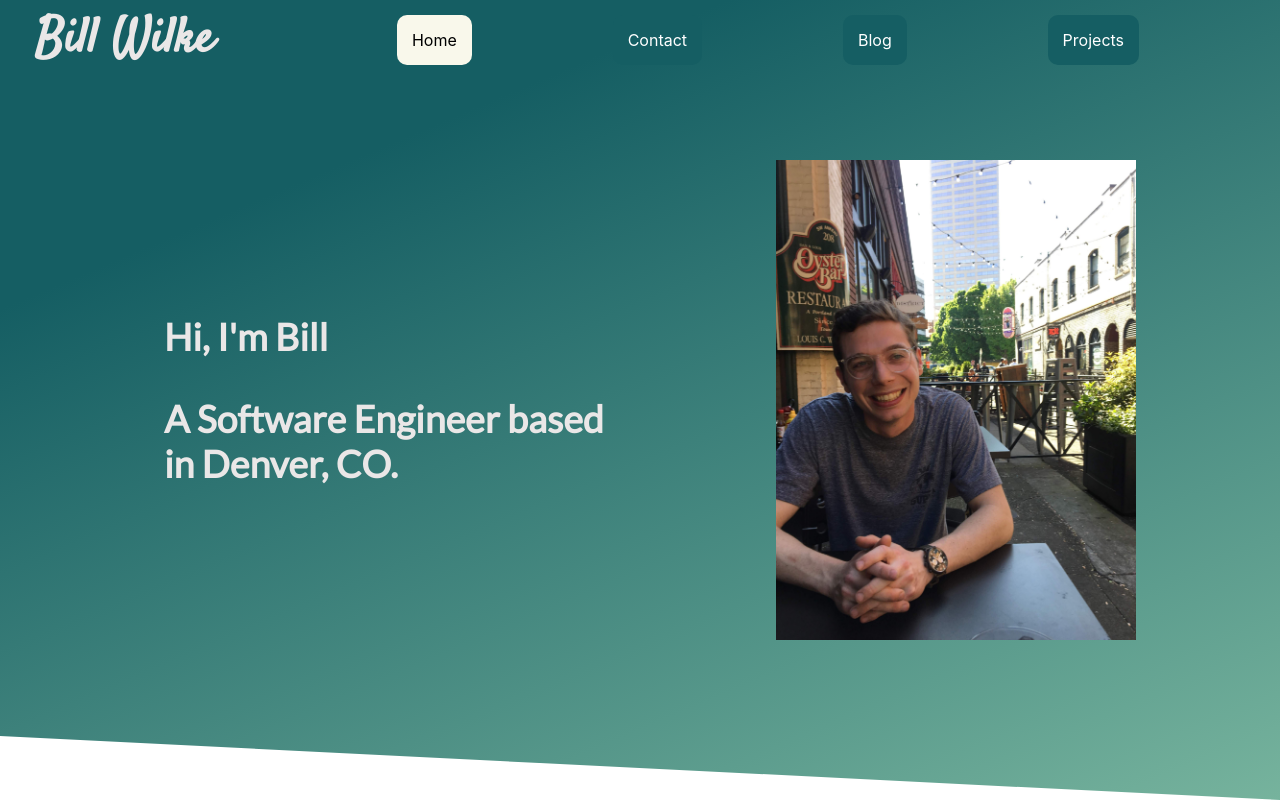
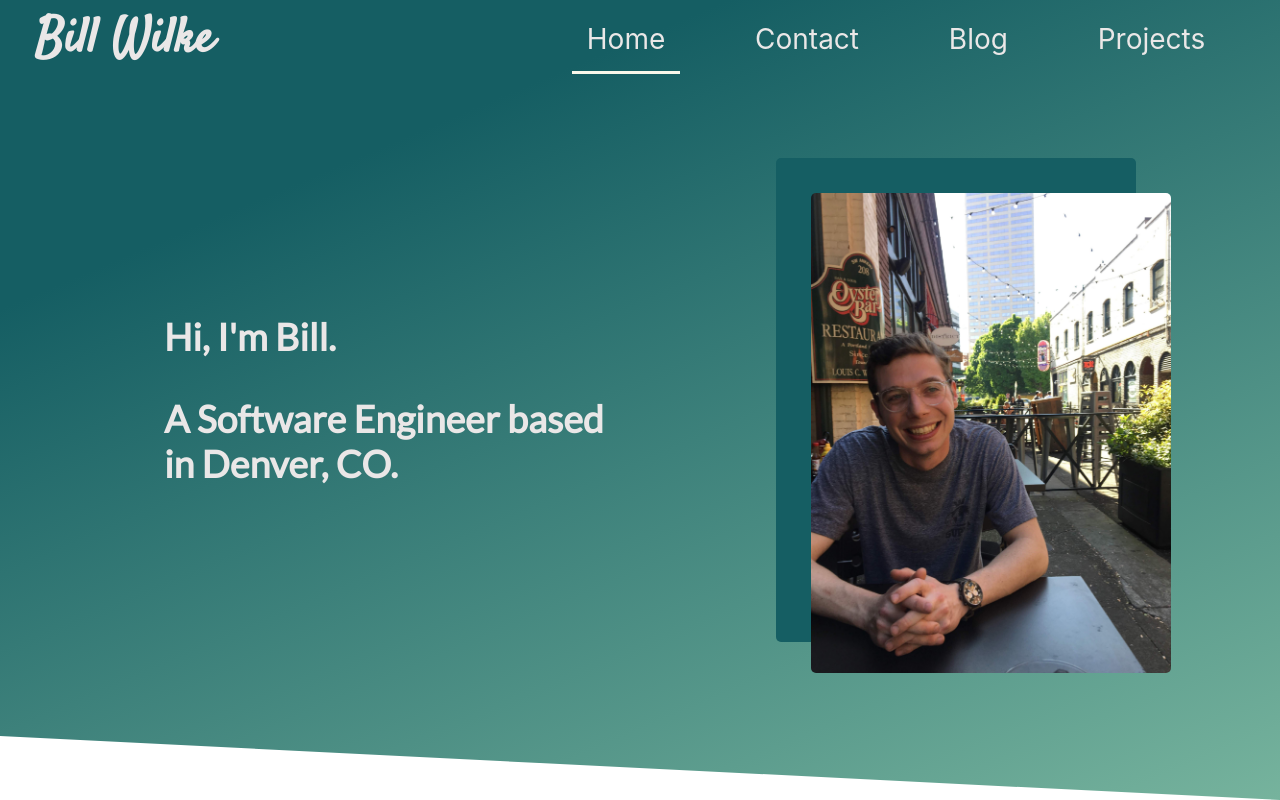
Before and after one commit to Billwilke42/personal-website, a React (Create React App) app: page / in a window 1280 px wide. Built offline with nearby package versions, Linux system fonts and the light colour scheme.

Commit message:
Adds underline effect to nav links

```diff
--- a/src/Header/Header.css
+++ b/src/Header/Header.css
@@ -18,30 +18,40 @@ header {
 }
 
 .nav-button-container {
-  width: 80vw;
+  width: 60vw;
   display: flex;
   justify-content: space-evenly;
 }
 
 .nav-button {
-  background-color: #155e63;
+  /* background-color: #155e63; */
+  font-size: 28px;
   padding: 15px;
-  color: white;
+  color: #eae7e7;
   text-align: center;
   text-decoration: none;
+  /* text-transform: uppercase; */
   /* height: fit-content; */
-  border-radius: 10px;
+  /* border-radius: 10px; */
+  border-bottom: 3px solid transparent;
+  /* transform: scaleX(0);   */
+  transition: transform 250ms ease-in-out;
 }
 
 
 .nav-button:hover {
-  background-color: #f9f8eb;
-  color: black;
+  /* background-color: #f9f8eb; */
+  transform: scaleX(1);
+  border-bottom: 3px solid #f9f8eb;
+  /* color: black; */
+  /* transition: width 0.3s ease 0s, left 0.3s ease 0s; */
 }
 
 .nav-button-active {
-  background-color: #f9f8eb;
-  color: black;
+  /* background-color: #f9f8eb;
+   */
+   border-bottom: 3px solid #f9f8eb;
+  /* color: black; */
 }
 
 .title-name {
--- a/src/HomeBodyContainer/HomeBodyContainer.css
+++ b/src/HomeBodyContainer/HomeBodyContainer.css
@@ -1,5 +1,10 @@
 .profile-pic {
   height: 60vh;
+  margin-left: 35px;
+  margin-right: -35px;
+  margin-top: 35px;
+  margin-bottom: -35px;
+  border-radius: 5px;
 }
 
 .body {
@@ -33,6 +38,10 @@
   background: linear-gradient(157deg, rgba(21,94,99,1) 23%, rgba(118,179,157,1) 100%);
 }
 
+.overlap-img {
+  background-color: #155e63;
+  border-radius: 5px;
+}
 
 .about-me-title {
   margin-top: 0px;
--- a/src/HomeBodyContainer/HomeBodyContainer.js
+++ b/src/HomeBodyContainer/HomeBodyContainer.js
@@ -7,10 +7,12 @@ const HomeBodyContainer = () => {
     <section className='body'>
       <section className='top-container'>
         <div className='about-me'>
-          <h1 className='introduction'>Hi, I'm Bill</h1>
+          <h1 className='introduction'>Hi, I'm Bill.</h1>
           <h3 className='introduction-tag'> A Software Engineer based in Denver, CO.</h3>
         </div>
-        <img src={`${profilepic}`} alt='headshot' className='profile-pic'></img>
+        <div className='overlap-img'>
+          <img src={`${profilepic}`} alt='headshot' className='profile-pic'></img>
+        </div>
       </section>
     {/* <section className='right-side-aboutme'> */}
         {/* <h3 className='about-me-title'>About me:</h3> */}
```
